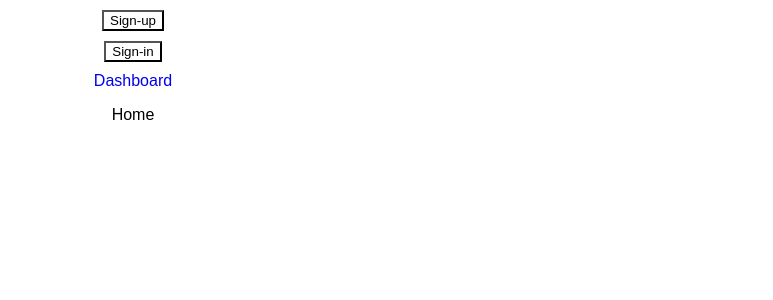
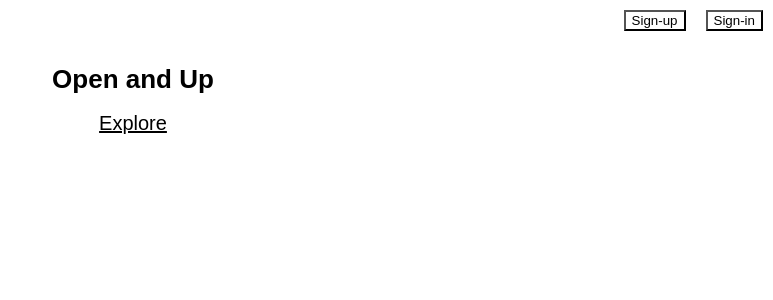
Before and after one commit to mteachey/open-and-up-app, a React (Create React App) app: page / in a window 1280 px wide. Shown: the top 300 px of the page, without its empty margins (507-1280 px from the left). Built offline with nearby package versions, Linux system fonts and the light colour scheme.

Commit message:
navigation changes to static app to allow it easier to get feedback

```diff
--- a/src/Components/Home.js
+++ b/src/Components/Home.js
@@ -1,16 +1,18 @@
 import React, { Component } from 'react';
-import Nav from './Nav.js'
+import Nav from './Nav.js';
+import { Link } from 'react-router-dom';
 
 
 class Home extends Component{
 
     render(){
         return(
-            <div>
+            <div className="start-page">
                 <Nav
                    pageType={'home'}
                 />
-                <p>Home</p>
+                <h1>Open and Up</h1>
+                <p><Link className="site-heading" to={'/dashboard'}>Explore</Link></p>
             </div>
         )
     }
--- a/src/Components/LearnMore.js
+++ b/src/Components/LearnMore.js
@@ -1,5 +1,6 @@
 import React, { Component } from 'react';
-import Nav from './Nav.js'
+import Nav from './Nav.js';
+import ButtonRow from './ButtonRow.js';
 
 
 class LearnMore extends Component{
@@ -10,9 +11,13 @@ class LearnMore extends Component{
                 <Nav
                    pageType={'interior'}
                 />
-                <h2>Learn More</h2>
-                <p>This will contain copy about the app and how to use it</p>
-                <p>Lorem Ipsum is simply dummy text of the printing and typesetting industry. Lorem Ipsum has been the industry's standard dummy text ever since the 1500s, when an unknown printer took a galley of type and scrambled it to make a type specimen book. It has survived not only five centuries, but also the leap into electronic typesetting, remaining essentially unchanged. It was popularised in the 1960s with the release of Letraset sheets containing Lorem Ipsum passages, and more recently with desktop publishing software like Aldus PageMaker including versions of Lorem Ipsum.</p>
+                <main>
+                    <h2>Learn More</h2>
+                    <p>This will contain copy about the app and how to use it</p>
+                    <p>Lorem Ipsum is simply dummy text of the printing and typesetting industry. Lorem Ipsum has been the industry's standard dummy text ever since the 1500s, when an unknown printer took a galley of type and scrambled it to make a type specimen book. It has survived not only five centuries, but also the leap into electronic typesetting, remaining essentially unchanged. It was popularised in the 1960s with the release of Letraset sheets containing Lorem Ipsum passages, and more recently with desktop publishing software like Aldus PageMaker including versions of Lorem Ipsum.</p>
+                    <ButtonRow
+                            links ={[{'/dashboard':'Home'},{'/dashboard':'My Posts'},{'/new-post':'New Post'},{'/my-account':'My Account'}]}/>
+                </main>
             </div>
         )
     }
--- a/src/Components/MyAccount.js
+++ b/src/Components/MyAccount.js
@@ -1,5 +1,6 @@
 import React, { Component } from 'react';
-import Nav from './Nav.js'
+import Nav from './Nav.js';
+import ButtonRow from './ButtonRow.js';
 
 
 class MyAccount extends Component{
@@ -33,6 +34,8 @@ class MyAccount extends Component{
                     <button type="submit">Update</button>
                     <button type="reset">Cancel</button>
                    </form>
+                   <ButtonRow
+                     links ={[{'/dashboard':'Home'},{'/dashboard':'My Posts'},{'/new-post':'New Post'},{'/my-account':'My Account'}]}/>
             </div>
         )
     }
--- a/src/Components/Nav.js
+++ b/src/Components/Nav.js
@@ -27,7 +27,6 @@ class Nav extends Component{
                 <div className="home-nav-links">
                     <button className="nav-link" >Sign-up</button>
                     <button className="nav-link" >Sign-in</button>
-                    <NavLink to={`/dashboard`}>Dashboard</NavLink>
                 </div>)
             }
 
--- a/src/Components/NewPost.js
+++ b/src/Components/NewPost.js
@@ -1,7 +1,8 @@
 import React, { Component } from 'react';
 import Nav from './Nav.js';
 import FilterButtons from './FilterButtons.js';
-import '../_styles/Form.css'
+import '../_styles/Form.css';
+import ButtonRow from './ButtonRow.js';
 
 
 class NewPost extends Component{
@@ -74,6 +75,8 @@ class NewPost extends Component{
                         </div>
                         <p class="form-disclaimer">We realize that what constitutes postivity is subjective. Please know we reserve the right to remove any post that we do not find meets our guidelines. You are welcome to dispute any removed post and share your feelings regarding it.  You also are always welcome to decide to no longer use our app. Thank you for understanding!</p>
                     </form>
+                    <ButtonRow
+                     links ={[{'/dashboard':'Home'},{'/dashboard':'My Posts'},{'/new-post':'New Post'},{'/my-account':'My Account'}]}/>
                 </main>
             </div>
         )
--- a/src/Components/UserSignUp.js
+++ b/src/Components/UserSignUp.js
@@ -1,5 +1,5 @@
 import React, { Component } from 'react';
-import Nav from './Nav.js'
+import { Link } from 'react-router-dom';
 
 
 class UserSignUp extends Component{
@@ -7,9 +7,8 @@ class UserSignUp extends Component{
     render(){
         return(
             <div>
-                <Nav
-                   pageType={'interior'}
-                />
+                <main>
+                   <Link to={'/'}>Sign In</Link>
                     <form class="signup-form">
                         <h2>Sign-up for more positivity!</h2>
                         <label htmlFor="first-name">First Name</label>
@@ -23,8 +22,11 @@ class UserSignUp extends Component{
                         <label htmlFor="password">Password</label>
                         <input placeholder="*******" type="password" name='password' id='password'/>
                         <button type="submit">Sign Up</button>
+                        <button type="reset">Learn More</button>
+
                     </form>
                     <p>Thank you for your interest in our app. This is the beta version so you cannot create an account yet. Please check back soon for our public release.</p>
+                </main>
             </div>
         )
     }
--- a/src/_styles/App.css
+++ b/src/_styles/App.css
@@ -27,7 +27,6 @@ a{
 
 h1 a{
   color:#fff;
-
 }
 
 nav, footer{
@@ -49,6 +48,17 @@ nav, footer{
 .nav-list a{
   color:#fff;
   text-decoration: none;
+}
+
+.home-nav-links{
+  display:flex;
+  justify-content: flex-end;
+  padding-top:10px;
+}
+
+.home-nav-links button{
+  margin: 0px 10px;
+
 }
 
 .filter-form{
@@ -172,3 +182,15 @@ svg.filter-icon path {
   text-align: center;
   font-style: italic;
 }
+
+/****start page****/
+.start-page h1{
+  color:#000;
+  font-size:26px;
+}
+
+.start-page a{
+  color:#000;
+  font-size:20px;
+  text-decoration:underline;
+}
```
Lines whose indentation alone changed are shown as unchanged.
